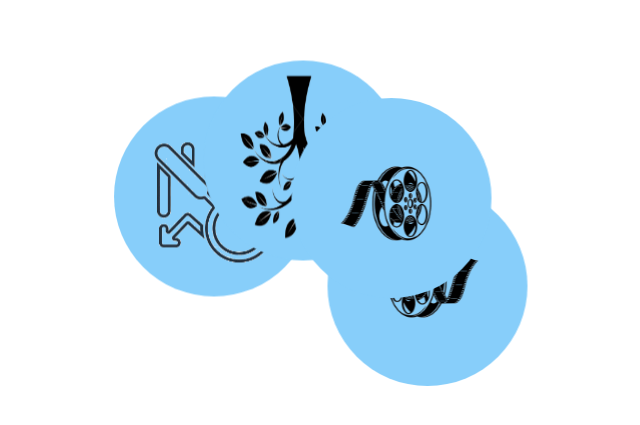
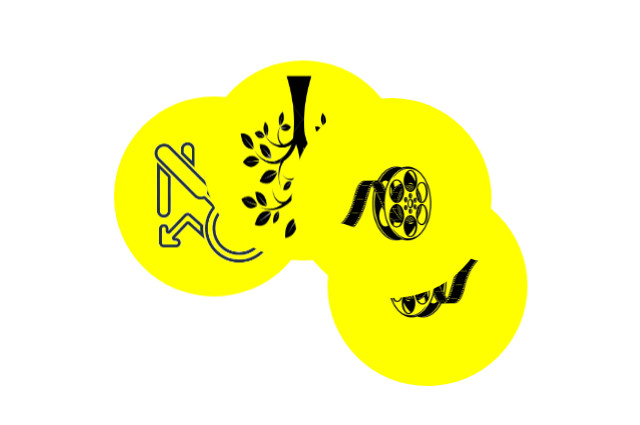
Before and after one commit to karabo813/portfolio, a plain HTML site: page circular/circular.html in a window 1280 px wide. Shown: the part 171-596 px from the top of the page, without its empty margins (400-1040 px from the left). Drawn offline with Linux system fonts and the light colour scheme.

Commit message:
Update circular.html

```diff
--- a/circular/circular.html
+++ b/circular/circular.html
@@ -20,7 +20,7 @@
    width:200px;
    height:200px;
    margin:-51px;
-   background:lightskyblue;
+   background:yellow;
    border-radius:51%;
    text-align:center;
    line-height:100px;
```
